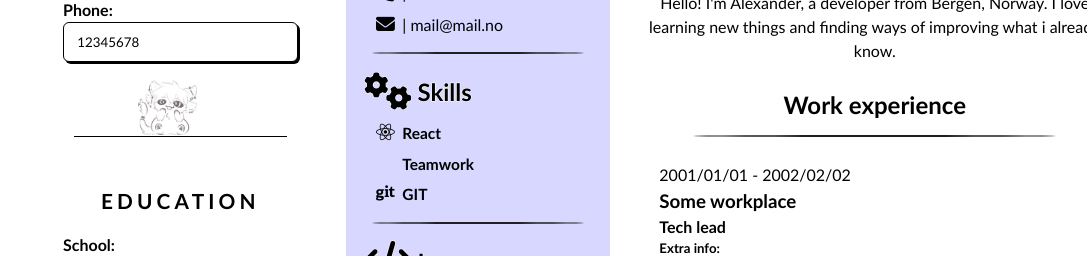
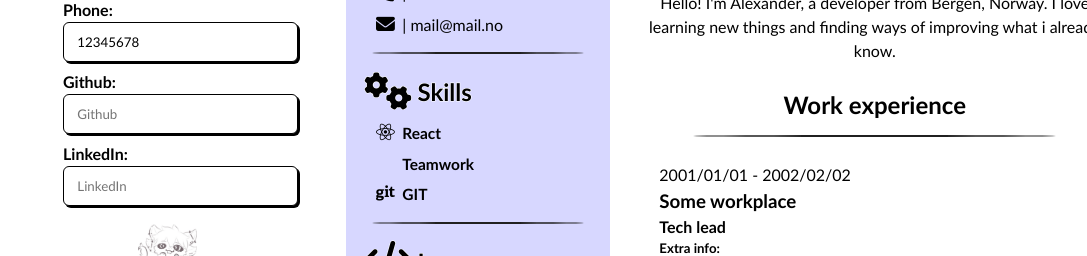
Before and after one commit to ATlexEide/cv-app, a React (Vite) app: page / in a window 1280 px wide. Shown: the part 408-664 px from the top of the page, without its empty margins (193-1280 px from the left). Built offline with nearby package versions, Linux system fonts and the light colour scheme; some icons are missing.

Commit message:
Update details

```diff
--- a/src/Components/Forms/DetailsForm.jsx
+++ b/src/Components/Forms/DetailsForm.jsx
@@ -2,7 +2,14 @@ import Input from "../Inputs/Input";
 import "../../styles/Form.css";
 
 function DetailsForm({ person, setPerson }) {
-  const details = ["Firstname", "Lastname", "Email", "Phone"];
+  const details = [
+    "Firstname",
+    "Lastname",
+    "Email",
+    "Phone",
+    "Github",
+    "LinkedIn",
+  ];
   return (
     <>
       <h2>PERSONAL INFO</h2>
```
